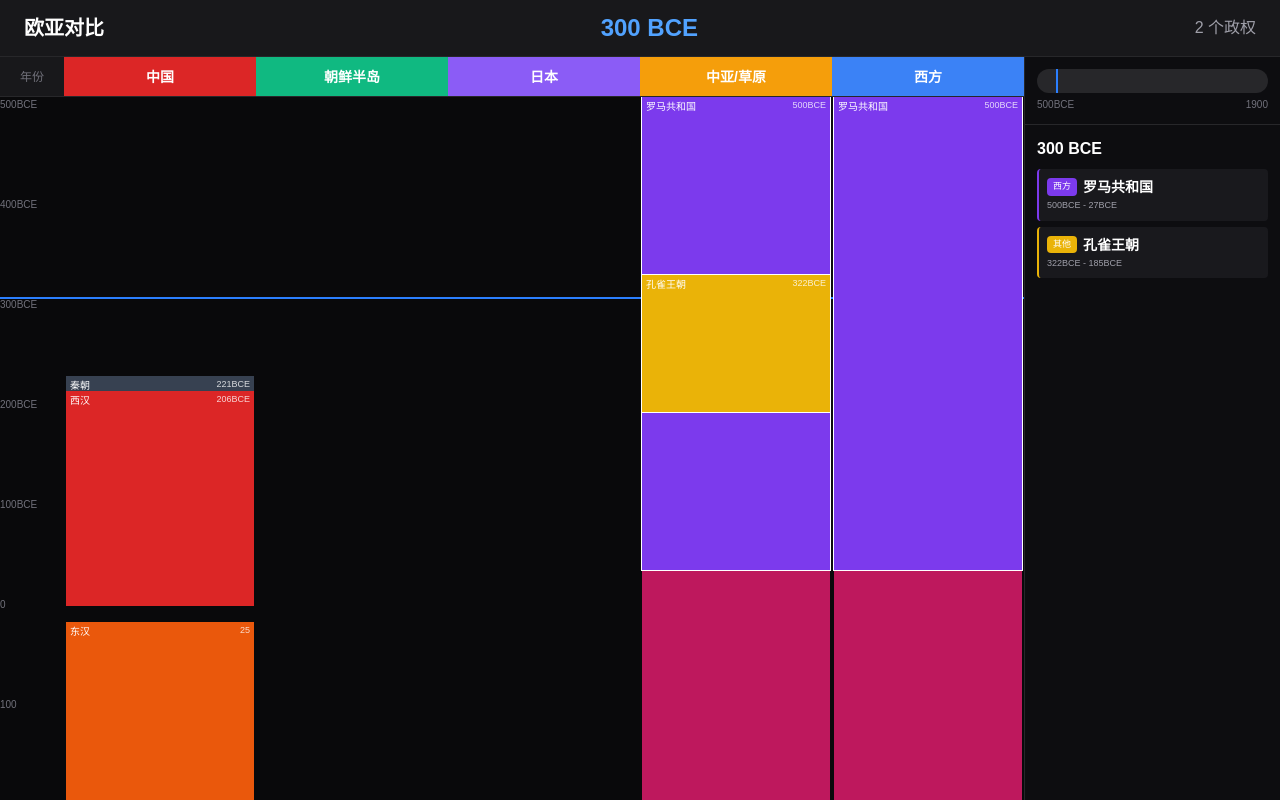
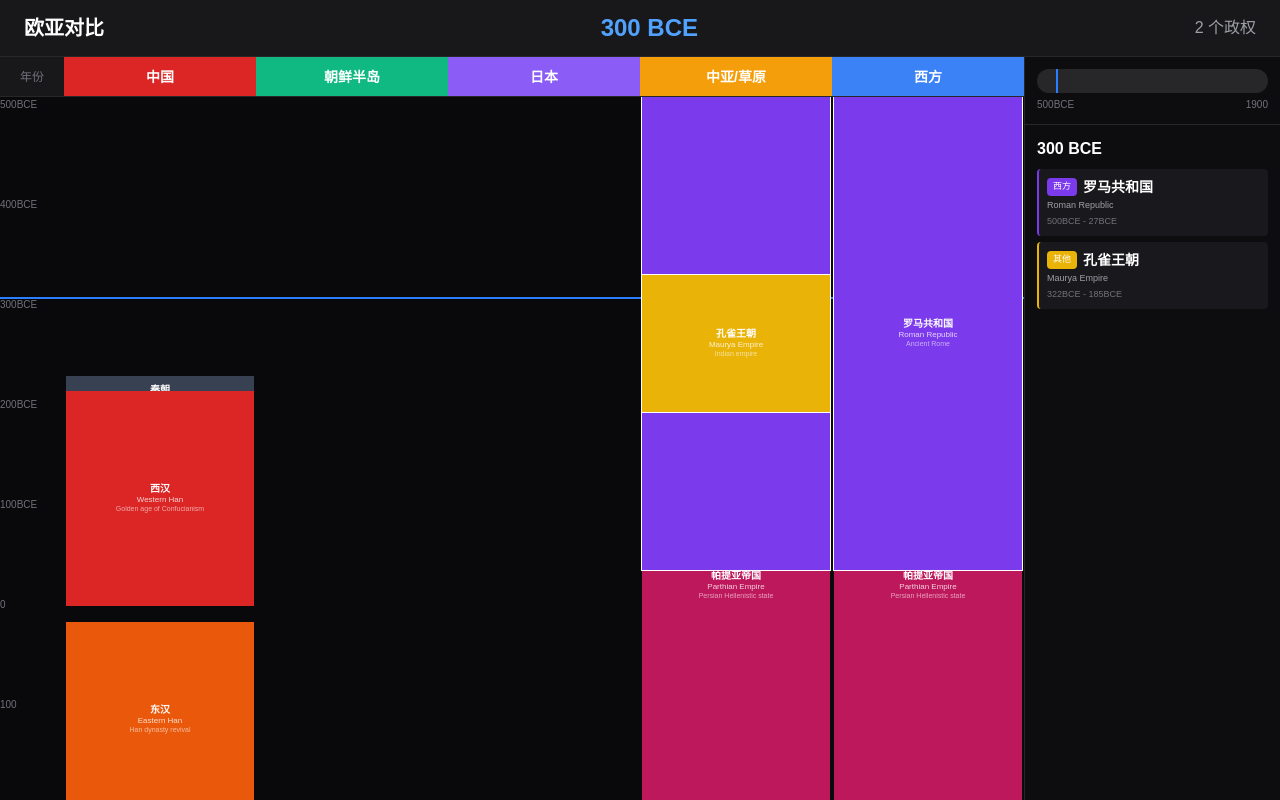
Before and after one commit to Ruciazyt/history, a Next.js app: page /zh/world in a window 1280 px wide. Built offline with nearby package versions, Linux system fonts and the light colour scheme.

Commit message:
feat: 格子内文字居中显示，加粗+英文+简要描述

```diff
--- a/src/components/world/WorldTimeline.tsx
+++ b/src/components/world/WorldTimeline.tsx
@@ -11,6 +11,49 @@ function formatYearShort(year: number): string {
   if (year < 0) return `${Math.abs(year)}BCE`;
   return `${year}`;
 }
+
+// 政权英文名称和简要描述
+const EMPIRE_INFO: Record<string, { en: string; desc: string }> = {
+  '秦朝': { en: 'Qin Dynasty', desc: 'First unified empire' },
+  '西汉': { en: 'Western Han', desc: 'Golden age of Confucianism' },
+  '东汉': { en: 'Eastern Han', desc: 'Han dynasty revival' },
+  '唐朝': { en: 'Tang Dynasty', desc: 'Golden age of Chinese culture' },
+  '宋朝': { en: 'Song Dynasty', desc: 'Economic prosperity' },
+  '元朝': { en: 'Yuan Dynasty', desc: 'Mongol rule over China' },
+  '明朝': { en: 'Ming Dynasty', desc: 'Age of exploration' },
+  '清朝': { en: 'Qing Dynasty', desc: 'Last imperial dynasty' },
+  '隋朝': { en: 'Sui Dynasty', desc: 'Reunification of China' },
+  '三国': { en: 'Three Kingdoms', desc: 'Warring states period' },
+  '晋朝': { en: 'Jin Dynasty', desc: '短暂统一' },
+  '南北朝': { en: 'Southern & Northern Dynasties', desc: '分裂时期' },
+  '五代': { en: 'Five Dynasties', desc: '五代十国' },
+  '罗马共和国': { en: 'Roman Republic', desc: 'Ancient Rome' },
+  '罗马帝国': { en: 'Roman Empire', desc: 'Pax Romana' },
+  '拜占庭帝国': { en: 'Byzantine Empire', desc: 'Eastern Roman Empire' },
+  '奥斯曼帝国': { en: 'Ottoman Empire', desc: 'Turkish empire' },
+  '阿契美尼德波斯': { en: 'Achaemenid Persia', desc: 'First Persian Empire' },
+  '帕提亚帝国': { en: 'Parthian Empire', desc: 'Persian Hellenistic state' },
+  '萨珊波斯': { en: 'Sassanid Empire', desc: 'Persian empire' },
+  '萨法维波斯': { en: 'Safavid Dynasty', desc: 'Persian empire' },
+  '倭马亚王朝': { en: 'Umayyad Caliphate', desc: 'Arab caliphate' },
+  '阿拔斯王朝': { en: 'Abbasid Caliphate', desc: 'Islamic golden age' },
+  '帖木儿帝国': { en: 'Timurid Empire', desc: 'Central Asian empire' },
+  '亚历山大帝国': { en: 'Alexandrian Empire', desc: 'Macedonian empire' },
+  '孔雀王朝': { en: 'Maurya Empire', desc: 'Indian empire' },
+  '莫卧儿帝国': { en: 'Mughal Empire', desc: 'Indian empire' },
+  '高丽王朝': { en: 'Goryeo Dynasty', desc: 'Korean dynasty' },
+  '朝鲜王朝': { en: 'Joseon Dynasty', desc: 'Korean dynasty' },
+  '平安时代': { en: 'Heian Period', desc: 'Japanese golden age' },
+  '江户时代': { en: 'Edo Period', desc: 'Japanese isolation' },
+  '奈良时代': { en: 'Nara Period', desc: 'Japanese capital' },
+  '镰仓时代': { en: 'Kamakura Period', desc: 'Samurai government' },
+  '室町时代': { en: 'Muromachi Period', desc: 'Japanese civil war' },
+  '飞鸟时代': { en: 'Asuka Period', desc: 'Japanese formation' },
+  '李朝': { en: 'Ly Dynasty', desc: 'Vietnamese dynasty' },
+  '黎朝': { en: 'Le Dynasty', desc: 'Vietnamese dynasty' },
+  '阮朝': { en: 'Nguyen Dynasty', desc: 'Vietnamese dynasty' },
+  '渤海': { en: 'Balhae', desc: 'Korean kingdom' },
+};
 
 const REGIONS = [
   { key: 'china', name: '中国', color: '#DC2626' },
@@ -124,32 +167,17 @@ export function WorldTimeline({ minYear, maxYear }: WorldTimelineProps) {
       </header>
 
       <div className="flex-1 flex overflow-hidden">
-        {/* 左侧 - 直接显示年份刻度（无网格线） */}
+        {/* 左侧年份列 */}
         <div className="w-16 flex-shrink-0 flex flex-col">
-          <div className="h-10 border-b border-zinc-800 bg-zinc-900 flex items-center justify-center text-xs text-zinc-500">
-            年份
-          </div>
-          <div
-            ref={scrollContainerRef}
-            className="flex-1 overflow-y-auto sync-scroll relative"
-            onScroll={handleScroll}
-          >
+          <div className="h-10 border-b border-zinc-800 bg-zinc-900 flex items-center justify-center text-xs text-zinc-500">年份</div>
+          <div ref={scrollContainerRef} className="flex-1 overflow-y-auto sync-scroll relative" onScroll={handleScroll}>
             <div className="relative" style={{ height: '2400px' }}>
-              {/* 每100年一个标记 */}
               {Array.from({ length: Math.floor((maxYear - minYear) / 100) + 1 }, (_, i) => minYear + i * 100).map(y => (
-                <div
-                  key={y}
-                  className="absolute w-full text-[10px] text-zinc-500"
-                  style={{ top: `${((y - minYear) / (maxYear - minYear)) * 100}%` }}
-                >
+                <div key={y} className="absolute w-full text-[10px] text-zinc-500" style={{ top: `${((y - minYear) / (maxYear - minYear)) * 100}%` }}>
                   {formatYearShort(y)}
                 </div>
               ))}
-              {/* 当前年份线 */}
-              <div
-                className="absolute w-full border-t-2 border-blue-500 z-10"
-                style={{ top: `${((year - minYear) / (maxYear - minYear)) * 100}%` }}
-              />
+              <div className="absolute w-full border-t-2 border-blue-500 z-10" style={{ top: `${((year - minYear) / (maxYear - minYear)) * 100}%` }} />
             </div>
           </div>
         </div>
@@ -158,46 +186,32 @@ export function WorldTimeline({ minYear, maxYear }: WorldTimelineProps) {
         <div className="flex-1 flex">
           {regionsData.map(region => (
             <div key={region.key} className="flex-1 flex flex-col">
-              <div
-                className="h-10 flex items-center justify-center text-sm font-bold flex-shrink-0 border-b border-zinc-800"
-                style={{ backgroundColor: region.color }}
-              >
+              <div className="h-10 flex items-center justify-center text-sm font-bold flex-shrink-0 border-b border-zinc-800" style={{ backgroundColor: region.color }}>
                 {region.name}
               </div>
-              <div
-                className="flex-1 overflow-y-auto sync-scroll relative"
-                onScroll={handleScroll}
-              >
+              <div className="flex-1 overflow-y-auto sync-scroll relative" onScroll={handleScroll}>
                 <div className="relative" style={{ height: '2400px' }}>
-                  {/* 当前年份线 */}
-                  <div
-                    className="absolute w-full border-t-2 border-blue-500 z-10"
-                    style={{ top: `${((year - minYear) / (maxYear - minYear)) * 100}%` }}
-                  />
-                  {/* 政权色块 */}
+                  <div className="absolute w-full border-t-2 border-blue-500 z-10" style={{ top: `${((year - minYear) / (maxYear - minYear)) * 100}%` }} />
                   {region.boundaries.map((empire, idx) => {
                     const style = getBlockStyle(empire.properties.startYear, empire.properties.endYear);
                     const isActive = empire.properties.startYear <= year && empire.properties.endYear >= year;
+                    const info = EMPIRE_INFO[empire.properties.name] || { en: '', desc: '' };
 
                     return (
                       <div
                         key={idx}
-                        className={`absolute left-0.5 right-0.5 text-white flex flex-col justify-start ${
-                          isActive ? 'ring-1 ring-white' : ''
-                        }`}
+                        className={`absolute left-0.5 right-0.5 text-white flex flex-col items-center justify-center text-center ${isActive ? 'ring-1 ring-white' : ''}`}
                         style={{
                           ...style,
                           backgroundColor: empire.properties.color,
                           zIndex: isActive ? 10 : 1,
-                          minHeight: '20px',
+                          minHeight: '24px',
+                          padding: '2px 4px',
                         }}
                       >
-                        <div className="flex justify-between items-start px-1 pt-0.5">
-                          <span className="font-medium text-[10px] truncate">{empire.properties.name}</span>
-                          <span className="text-[9px] opacity-80 shrink-0 ml-1">
-                            {formatYearShort(empire.properties.startYear)}
-                          </span>
-                        </div>
+                        <span className="font-bold text-[10px] leading-tight">{empire.properties.name}</span>
+                        {info.en && <span className="text-[8px] opacity-80 leading-tight">{info.en}</span>}
+                        {info.desc && <span className="text-[7px] opacity-60 leading-tight">{info.desc}</span>}
                       </div>
                     );
                   })}
@@ -211,18 +225,8 @@ export function WorldTimeline({ minYear, maxYear }: WorldTimelineProps) {
         <div className="w-64 flex-shrink-0 flex flex-col border-l border-zinc-800 bg-zinc-900/30">
           <div className="p-3 border-b border-zinc-800 flex-shrink-0">
             <div className="relative h-6 bg-zinc-800 rounded-full">
-              <div
-                className="absolute top-0 bottom-0 w-0.5 bg-blue-500"
-                style={{ left: `${((year - minYear) / (maxYear - minYear)) * 100}%` }}
-              />
-              <input
-                type="range"
-                min={minYear}
-                max={maxYear}
-                value={year}
-                onChange={(e) => setYear(Number(e.target.value))}
-                className="absolute inset-0 w-full h-full opacity-0 cursor-pointer"
-              />
+              <div className="absolute top-0 bottom-0 w-0.5 bg-blue-500" style={{ left: `${((year - minYear) / (maxYear - minYear)) * 100}%` }} />
+              <input type="range" min={minYear} max={maxYear} value={year} onChange={(e) => setYear(Number(e.target.value))} className="absolute inset-0 w-full h-full opacity-0 cursor-pointer" />
             </div>
             <div className="flex justify-between text-[10px] text-zinc-500 mt-1">
               <span>{formatYearShort(minYear)}</span>
@@ -231,9 +235,7 @@ export function WorldTimeline({ minYear, maxYear }: WorldTimelineProps) {
           </div>
 
           <div className="flex-1 p-3 overflow-y-auto">
-            <h3 className="text-base font-bold mb-2">
-              {year < 0 ? `${Math.abs(year)} BCE` : `${year} CE`}
-            </h3>
+            <h3 className="text-base font-bold mb-2">{year < 0 ? `${Math.abs(year)} BCE` : `${year} CE`}</h3>
 
             {activeEmpires.length > 0 ? (
               <div className="space-y-1.5">
@@ -246,25 +248,16 @@ export function WorldTimeline({ minYear, maxYear }: WorldTimelineProps) {
                     if (r.key === 'west') return ['罗马', '拜占庭', '奥斯曼', '波斯', '亚历山大', '帕提亚', '萨珊', '阿拉伯', '倭马亚', '阿拔斯', '帖木儿'].some(p => name.includes(p));
                     return false;
                   });
+                  const info = EMPIRE_INFO[empire.properties.name] || { en: '', desc: '' };
 
                   return (
-                    <div
-                      key={idx}
-                      className="p-2 rounded bg-zinc-800/50 border-l-2"
-                      style={{ borderLeftColor: empire.properties.color }}
-                    >
+                    <div key={idx} className="p-2 rounded bg-zinc-800/50 border-l-2" style={{ borderLeftColor: empire.properties.color }}>
                       <div className="flex items-center gap-1.5">
-                        <span
-                          className="px-1.5 py-0.5 text-[9px] text-white rounded"
-                          style={{ backgroundColor: empire.properties.color }}
-                        >
-                          {region?.name || '其他'}
-                        </span>
+                        <span className="px-1.5 py-0.5 text-[9px] text-white rounded" style={{ backgroundColor: empire.properties.color }}>{region?.name || '其他'}</span>
                         <span className="font-bold text-sm">{empire.properties.name}</span>
                       </div>
-                      <div className="text-[9px] text-zinc-400 mt-0.5">
-                        {formatYearShort(empire.properties.startYear)} - {formatYearShort(empire.properties.endYear)}
-                      </div>
+                      {info.en && <div className="text-[9px] text-zinc-400 mt-0.5">{info.en}</div>}
+                      <div className="text-[9px] text-zinc-500 mt-0.5">{formatYearShort(empire.properties.startYear)} - {formatYearShort(empire.properties.endYear)}</div>
                     </div>
                   );
                 })}
```
